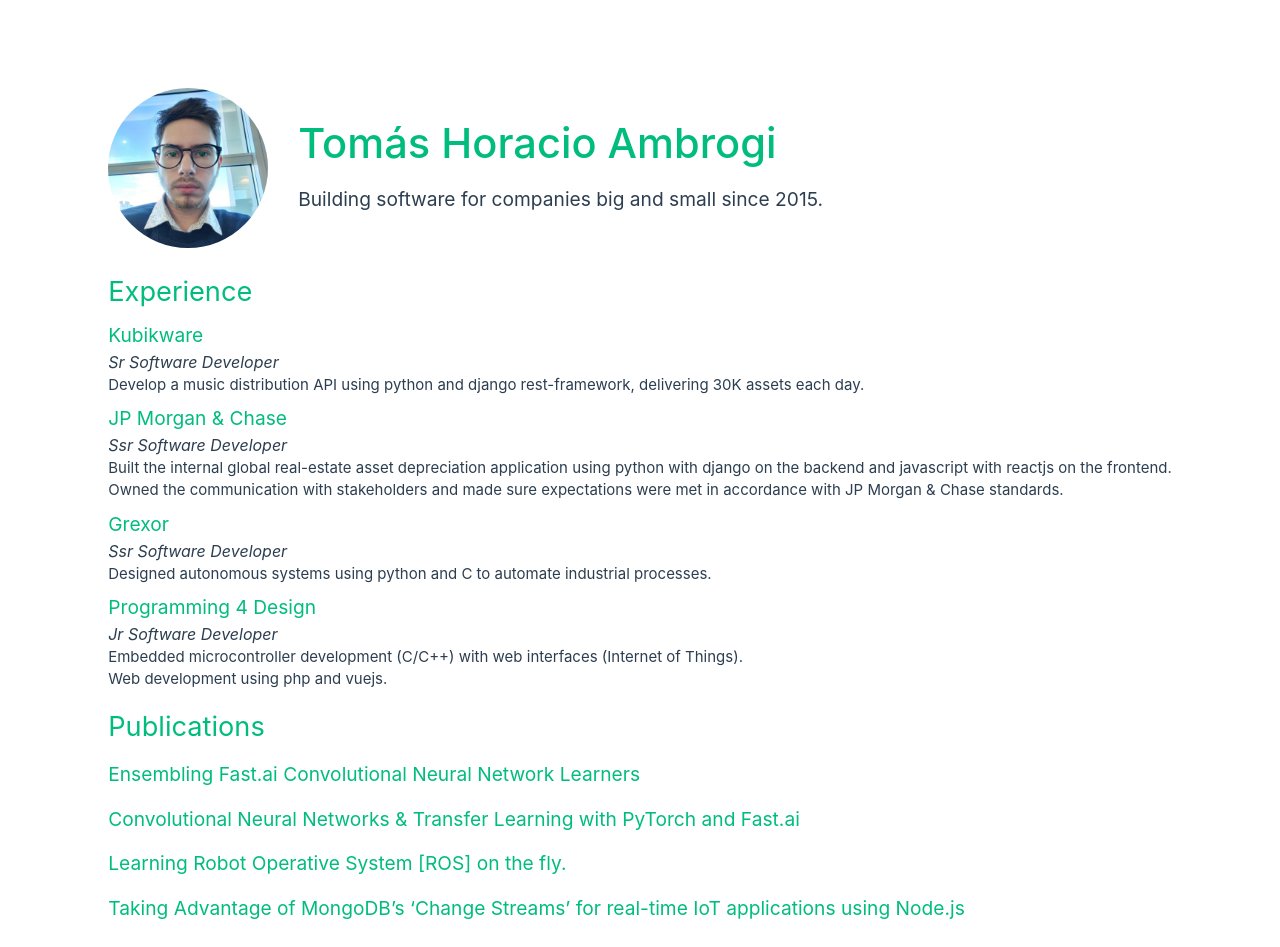
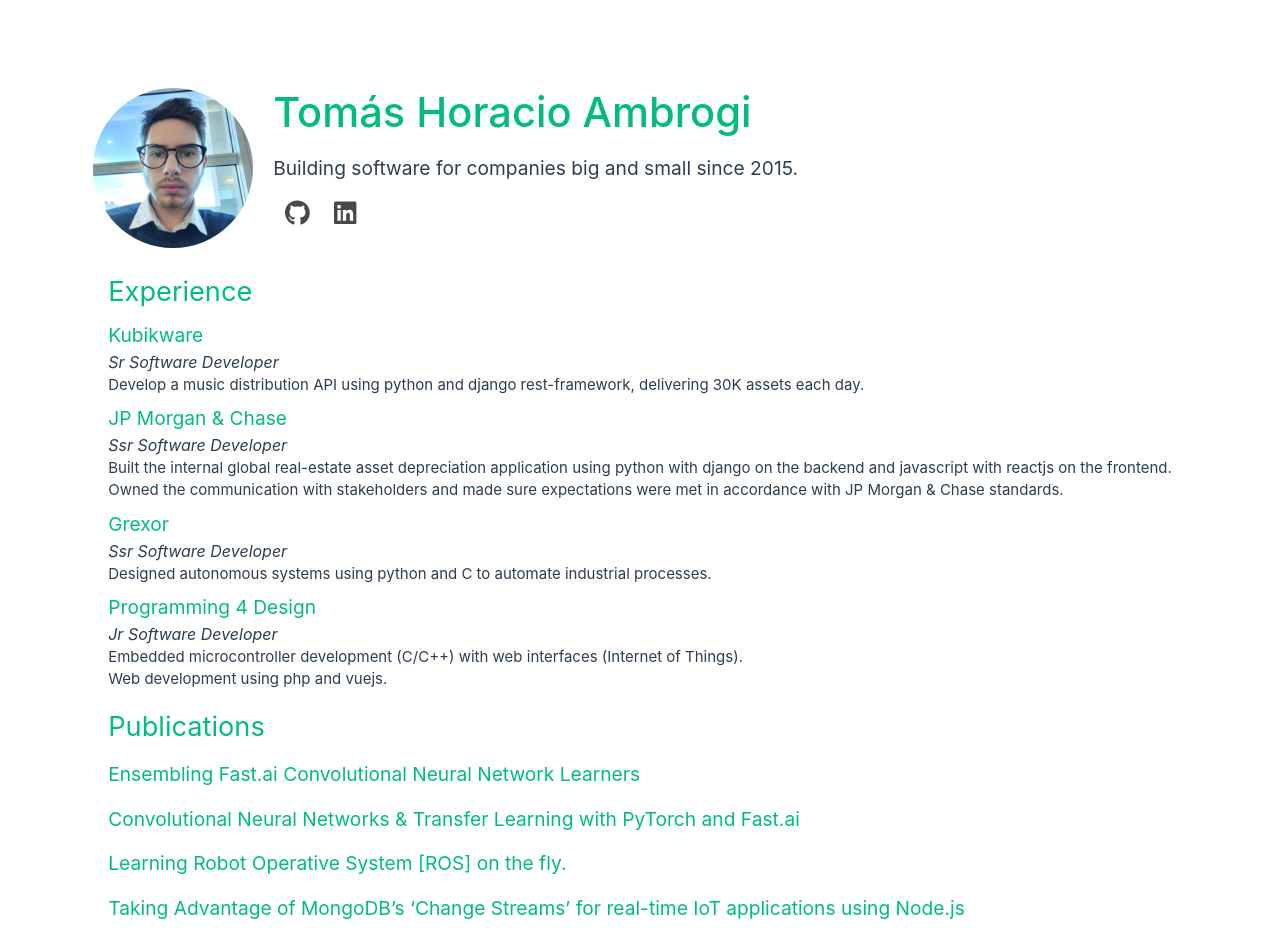
Before and after one commit to tomiambro/resume, a Vue app: page / in a window 1280 px wide. Built offline with nearby package versions, Linux system fonts and the light colour scheme.

Commit message:
Adding social network links

```diff
--- a/package.json
+++ b/package.json
@@ -10,6 +10,11 @@
     "format": "prettier --write src/"
   },
   "dependencies": {
+    "@fortawesome/fontawesome-svg-core": "^6.4.0",
+    "@fortawesome/free-brands-svg-icons": "^6.4.0",
+    "@fortawesome/free-regular-svg-icons": "^6.4.0",
+    "@fortawesome/free-solid-svg-icons": "^6.4.0",
+    "@fortawesome/vue-fontawesome": "^3.0.3",
     "firebase": "^9.18.0",
     "vue": "^3.2.47",
     "vue-router": "^4.1.6"
--- a/src/components/Title.vue
+++ b/src/components/Title.vue
@@ -11,9 +11,17 @@
                 height="160"
             />
         </div>
-        <div class="text">
+        <div class="text px-5">
             <h1 class="green">Tomás Horacio Ambrogi</h1>
             <h3>Building software for companies big and small since 2015.</h3>
+            <div class="social-icons flex justify-center lg:justify-start my-3 px-0">
+                <a class="icon mx-3 lg:mx-3" href="https://github.com/tomiambro" target="_blank">
+                    <font-awesome-icon icon="fa-brands fa-github" />
+                </a>
+                <a class="icon mx-3 lg:mx-3" href="https://www.linkedin.com/in/tomas-ambrogi/">
+                    <font-awesome-icon icon="fa-brands fa-linkedin" />
+                </a>
+            </div>
         </div>
     </div>
 </template>
@@ -44,7 +52,8 @@
     display: flex;
 }
 
-.title div {
-    padding: 0 15px;
+.social-icons a {
+    color: rgb(72, 72, 72);
+    font-size: 1.6rem;
 }
 </style>
--- a/src/main.js
+++ b/src/main.js
@@ -6,6 +6,13 @@
 
 import { initializeApp } from 'firebase/app'
 import { getAnalytics } from 'firebase/analytics'
+
+import { library } from '@fortawesome/fontawesome-svg-core'
+import { faGithub, faLinkedin } from '@fortawesome/free-brands-svg-icons'
+import { FontAwesomeIcon } from '@fortawesome/vue-fontawesome'
+
+library.add(faGithub, faLinkedin)
+
 
 const firebaseConfig = {
     apiKey: 'AIzaSyDUsU9DH82b2UkFYQWe26rUK3skgMFptgM',
@@ -20,7 +27,7 @@
 const firebaseApp = initializeApp(firebaseConfig)
 const analytics = getAnalytics(firebaseApp)
 
-const app = createApp(App)
+const app = createApp(App).component('font-awesome-icon', FontAwesomeIcon)
 
 app.use(router)
 
```
Also changed, not shown: 1 other file (tests, documents, lock files or other folders).
